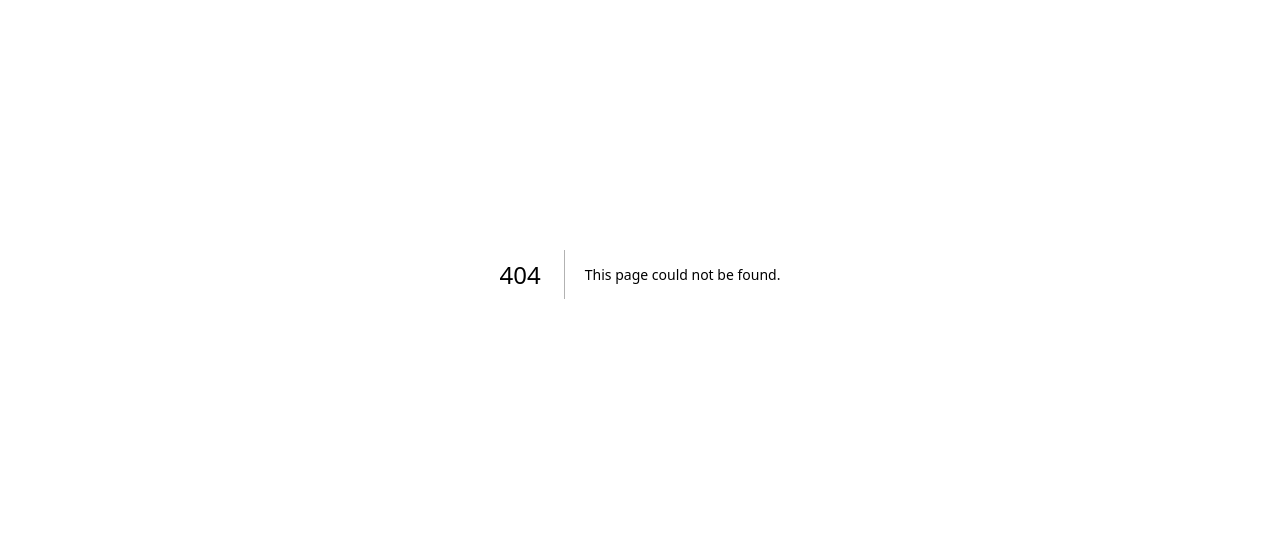
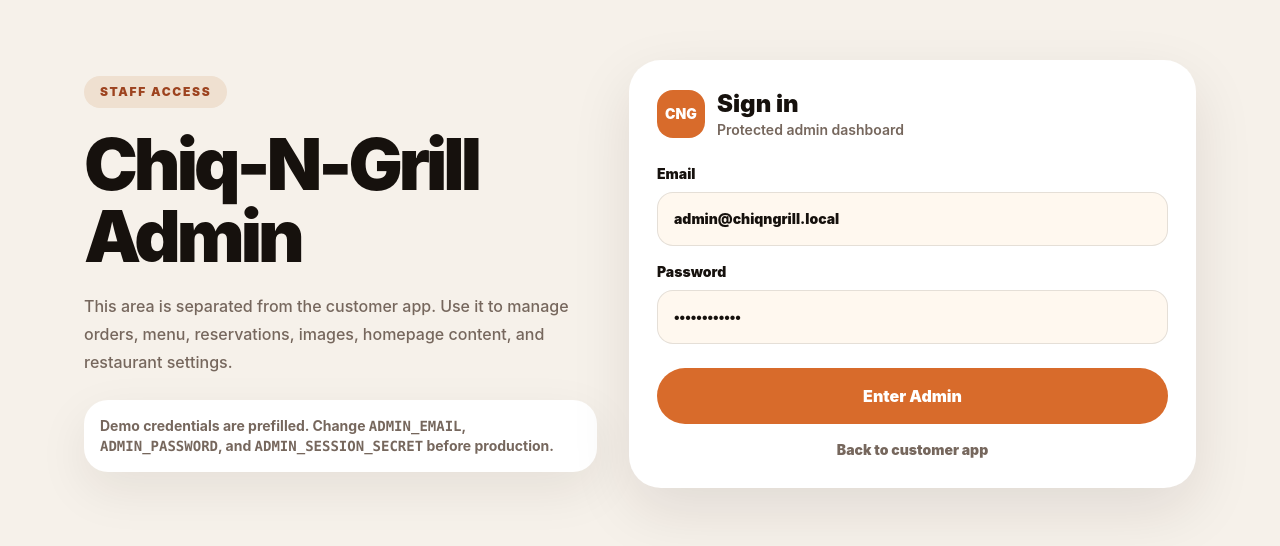
Before and after one commit to hAck404-lab101/chiqngrill, a Next.js app: page /admin/login in a window 1280 px wide. Before the commit this address had no page. Shown: the part 126-672 px from the top of the page. Built offline with nearby package versions, Linux system fonts and the light colour scheme; no server answers.

Commit message:
feat: add isolated admin login page

```diff
--- /dev/null
+++ b/app/admin/login/page.tsx
@@ -0,0 +1,76 @@
+"use client";
+
+import { useState } from "react";
+import { useRouter } from "next/navigation";
+import { adminLogin } from "@/lib/admin-api";
+
+export default function AdminLoginPage() {
+  const router = useRouter();
+  const [email, setEmail] = useState("admin@chiqngrill.local");
+  const [password, setPassword] = useState("ChangeMe123!");
+  const [error, setError] = useState("");
+  const [isLoading, setIsLoading] = useState(false);
+
+  async function handleLogin(event: React.FormEvent<HTMLFormElement>) {
+    event.preventDefault();
+    setError("");
+    setIsLoading(true);
+
+    try {
+      await adminLogin(email.trim(), password);
+      router.push("/admin");
+    } catch (err) {
+      setError(err instanceof Error ? err.message : "Could not sign in");
+    } finally {
+      setIsLoading(false);
+    }
+  }
+
+  return (
+    <main className="min-h-screen bg-[#f6f1ea] text-[#16110d]">
+      <section className="mx-auto grid min-h-screen max-w-6xl place-items-center px-5 py-10">
+        <div className="grid w-full gap-8 md:grid-cols-[0.95fr_1.05fr] md:items-center">
+          <div>
+            <span className="inline-flex rounded-full bg-[#efe0d0] px-4 py-2 text-xs font-black uppercase tracking-[0.14em] text-[#9d431f]">Staff access</span>
+            <h1 className="mt-5 max-w-xl text-5xl font-black leading-[0.96] tracking-[-0.055em] md:text-7xl">Chiq-N-Grill Admin</h1>
+            <p className="mt-5 max-w-lg text-base font-medium leading-7 text-[#76675d]">
+              This area is separated from the customer app. Use it to manage orders, menu, reservations, images, homepage content, and restaurant settings.
+            </p>
+            <div className="mt-6 rounded-3xl bg-white p-4 text-sm font-bold text-[#76675d] shadow-[0_18px_50px_rgba(36,23,19,0.08)]">
+              Demo credentials are prefilled. Change <code>ADMIN_EMAIL</code>, <code>ADMIN_PASSWORD</code>, and <code>ADMIN_SESSION_SECRET</code> before production.
+            </div>
+          </div>
+
+          <form onSubmit={handleLogin} className="rounded-[32px] bg-white p-5 shadow-[0_22px_60px_rgba(36,23,19,0.10)] md:p-7">
+            <div className="mb-6 flex items-center gap-3">
+              <span className="grid size-12 place-items-center rounded-2xl bg-[#d86b2b] text-sm font-black text-white">CNG</span>
+              <div>
+                <h2 className="text-2xl font-black">Sign in</h2>
+                <p className="text-sm font-semibold text-[#76675d]">Protected admin dashboard</p>
+              </div>
+            </div>
+
+            <div className="grid gap-4">
+              <label className="grid gap-2 text-sm font-black">
+                Email
+                <input value={email} onChange={(event) => setEmail(event.target.value)} className="rounded-2xl border border-black/10 bg-[#fff8ef] px-4 py-4 outline-none focus:border-[#d86b2b]" />
+              </label>
+              <label className="grid gap-2 text-sm font-black">
+                Password
+                <input type="password" value={password} onChange={(event) => setPassword(event.target.value)} className="rounded-2xl border border-black/10 bg-[#fff8ef] px-4 py-4 outline-none focus:border-[#d86b2b]" />
+              </label>
+            </div>
+
+            {error ? <p className="mt-4 rounded-2xl bg-red-50 p-3 text-sm font-bold text-red-700">{error}</p> : null}
+
+            <button disabled={isLoading} className="mt-6 w-full rounded-full bg-[#d86b2b] px-5 py-4 font-black text-white transition hover:bg-[#a7441f] disabled:opacity-60">
+              {isLoading ? "Signing in..." : "Enter Admin"}
+            </button>
+
+            <a href="/" className="mt-4 block text-center text-sm font-black text-[#76675d]">Back to customer app</a>
+          </form>
+        </div>
+      </section>
+    </main>
+  );
+}
```
